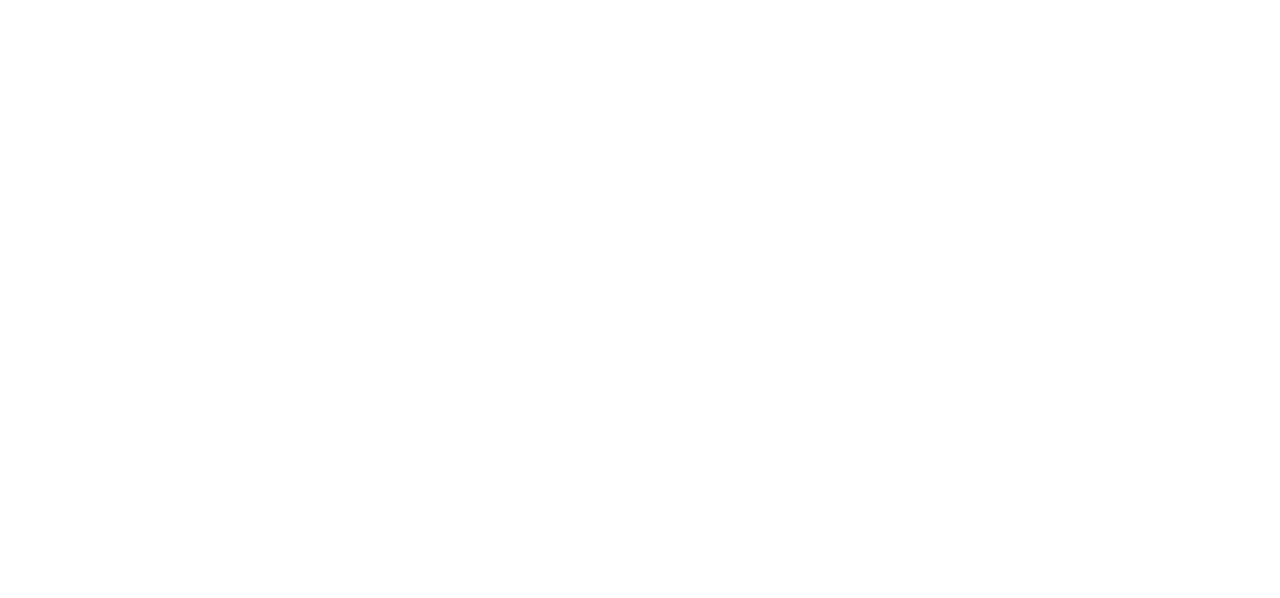
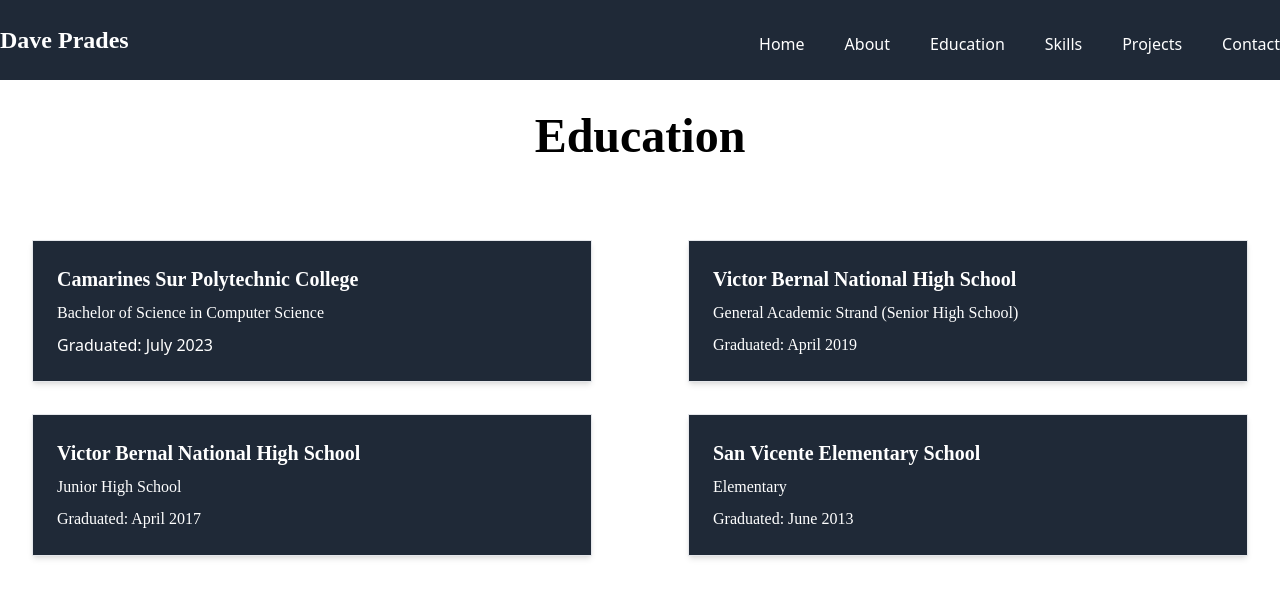
Before and after one commit to Wazeeexx/pradesportfolio, a Nuxt app: page /education in a window 1280 px wide. Before the commit this address had no page. Shown: the top 598 px of the page. Built offline with nearby package versions, Linux system fonts and the light colour scheme.

Commit message:
add education page

```diff
--- a/components/menubar.vue
+++ b/components/menubar.vue
@@ -7,9 +7,10 @@
                 <nav class="hidden md:flex space-x-10 font-medium font-poppins">
                   <NuxtLink to="/#" a href="#" class="text-white pt-6 ml-4 transition hover:text-blue-300 hover:underline">Home</NuxtLink>
                   <NuxtLink to="/aboutme" a href="#about" class="text-white hover:text-blue-300 pt-6 ml-4 hover:underline">About</NuxtLink>
+                  <NuxtLink to="/education" a href="#education" class="text-white hover:text-blue-300 pt-6 ml-4 hover:underline">Education</NuxtLink>
                   <NuxtLink to="/skills" a href="#skills" class="text-white hover:text-blue-300 pt-6 hover:underline">Skills</NuxtLink>
                   <NuxtLink to="/projects" a href="#projects" class="text-w hite hover:text-blue-300 pt-6 hover:underline">Projects</NuxtLink>
-                  <NuxtLink to="/contact" a href="#contact" class="text-white hover:text-blue-300 pt-6 hover:underline">Contact</NuxtLink>
+                  <!-- <NuxtLink to="/contact" a href="#contact" class="text-white hover:text-blue-300 pt-6 hover:underline">Contact</NuxtLink> -->
                 </nav>
         </div>
         <div class="dropdown">
@@ -22,6 +23,7 @@
                     <span class="divide-y divide-slate-100">
                         <NuxtLink to="/#" a href="#" class="block text-white hover:text-blue-300 mt-8" @click="closeNavigation">Home</NuxtLink>
                         <NuxtLink to="/aboutme" a href="#about" class="block text-white mt-2 pt-2 hover:text-blue-300" @click="closeNavigation">About</NuxtLink>
+                        <NuxtLink to="/education" a href="#education" class="block text-white mt-2 pt-2 hover:text-blue-300">Education</NuxtLink>
                         <NuxtLink to="/skills" a href="#skills" class="block text-white mt-2 pt-2 hover:text-blue-300" @click="closeNavigation">Skills</NuxtLink>
                         <NuxtLink to="/projects" a href="#projects" class="block text-white mt-2 pt-2 hover:text-blue-300" @click="closeNavigation">Projects</NuxtLink>
                         <NuxtLink to="/contact" a href="#contact" class="block text-white mt-2 pt-2 hover:text-blue-300" @click="closeNavigation">Contact</NuxtLink>
--- a/components/navbar.vue
+++ b/components/navbar.vue
@@ -7,6 +7,7 @@
         <nav class="hidden md:flex space-x-10 font-medium font-poppins">
           <NuxtLink to="/#" a href="#" class="text-white pt-6 ml-4 transition hover:text-blue-300 hover:underline">Home</NuxtLink>
           <NuxtLink to="/aboutme" a href="#about" class="text-white hover:text-blue-300 pt-6 ml-4 hover:underline">About</NuxtLink>
+          <NuxtLink to="/education" a href="#education" class="text-white hover:text-blue-300 pt-6 ml-4 hover:underline">Education</NuxtLink>
           <NuxtLink to="/skills" a href="#skills" class="text-white hover:text-blue-300 pt-6 hover:underline">Skills</NuxtLink>
           <NuxtLink to="/projects" a href="#projects" class="text-white hover:text-blue-300 pt-6 hover:underline">Projects</NuxtLink>
           <NuxtLink to="/Contact" a href="#contact" class="text-white hover:text-blue-300 pt-6 hover:underline">Contact</NuxtLink>
--- /dev/null
+++ b/pages/education.vue
@@ -0,0 +1,42 @@
+<template>
+    <div>
+     <navbar />
+     <menubar />
+
+     <div id="education" class="grid grid-cols py-12">
+       <h2 class="text-5xl font-bold font-poppins text-center mb-8 " style="font-family: 'Poppins';">Education</h2>
+     </div>
+     <div class="grid grid-cols-1 md:grid-cols-2 gap-8 flex jutify-center">
+      <!-- Education Item 1 -->
+      <div class="bg-gray-800 text-white border p-6 shadow-md ml-8 mr-8 zoom-in">
+        <h3 class="text-xl font-semibold mb-2" style="font-family: 'Poppins';">Camarines Sur Polytechnic College</h3>
+        <p class="text-white mb-2" style="font-family: 'Poppins';">Bachelor of Science in Computer Science</p>
+        <p class="text-white">Graduated: July 2023</p>
+      </div>
+      <!-- Education Item 2 -->
+      <div class="bg-gray-800 text-white border p-6 shadow-md ml-8 mr-8">
+        <h3 class="text-xl font-semibold mb-2" style="font-family: 'Poppins';">Victor Bernal National High School</h3>
+        <p class=" text-white mb-2" style="font-family: 'Poppins';">General Academic Strand (Senior High School)</p>
+        <p class="text-white" style="font-family: 'Poppins';">Graduated: April 2019</p>
+      </div>
+       <!-- Education Item 3 -->
+       <div class="bg-gray-800 text-white border p-6 shadow-md ml-8 mr-8">
+        <h3 class="text-xl font-semibold mb-2" style="font-family: 'Poppins';">Victor Bernal National High School</h3>
+        <p class="text-white mb-2" style="font-family: 'Poppins';">Junior High School</p>
+        <p class="text-white" style="font-family: 'Poppins';">Graduated: April 2017</p>
+      </div>
+       <!-- Education Item 4 -->
+       <div class="bg-gray-800 text-white border p-6 shadow-md ml-8 mr-8">
+        <h3 class="text-xl text-white font-semibold mb-2" style="font-family: 'Poppins';">San Vicente Elementary School</h3>
+        <p class="text-white mb-2" style="font-family: 'Poppins';">Elementary</p>
+        <p class="text-white" style="font-family: 'Poppins';">Graduated: June 2013</p>
+      </div>
+    </div>
+    </div>
+ </template>
+
+ <script>
+ </script>
+
+ <style>
+ </style>
--- a/pages/index.vue
+++ b/pages/index.vue
@@ -11,6 +11,7 @@
                 <nav class="hidden md:flex space-x-10 font-medium font-poppins">
                   <Nuxtlink to="/#" a href="#" class="text-white pt-6 ml-4 transition hover:text-blue-300 hover:underline">Home</Nuxtlink>
                   <NuxtLink to="/aboutme" a href="#about" class="text-white hover:text-blue-300 pt-6 ml-4 hover:underline">About</NuxtLink>
+                  <NuxtLink to="/education" a href="#education" class="text-white hover:text-blue-300 pt-6 ml-4 hover:underline">Edu</NuxtLink>
                   <NuxtLink to="/skills" a href="#skills" class="text-white hover:text-blue-300 pt-6 hover:underline">Skills</NuxtLink>
                   <NuxtLink to="/projects" a href="#projects" class="text-w hite hover:text-blue-300 pt-6 hover:underline">Projects</NuxtLink>
                   <NuxtLink to="/contact" a href="#contact" class="text-white hover:text-blue-300 pt-6 hover:underline">Contact</NuxtLink>
```
